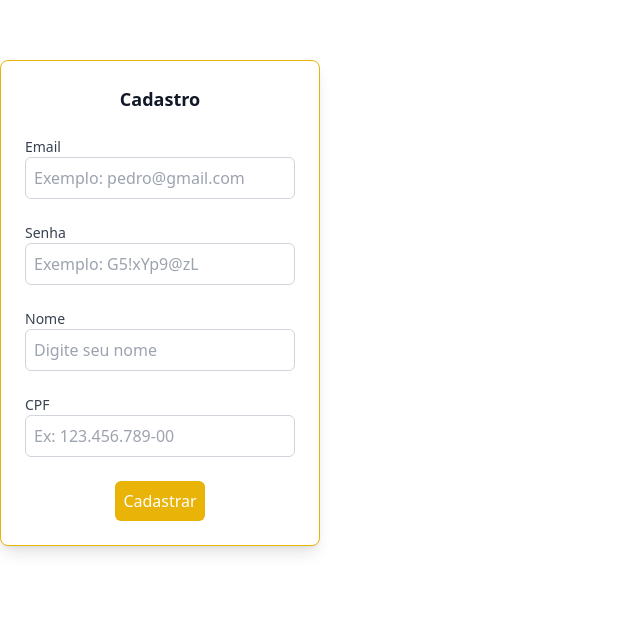
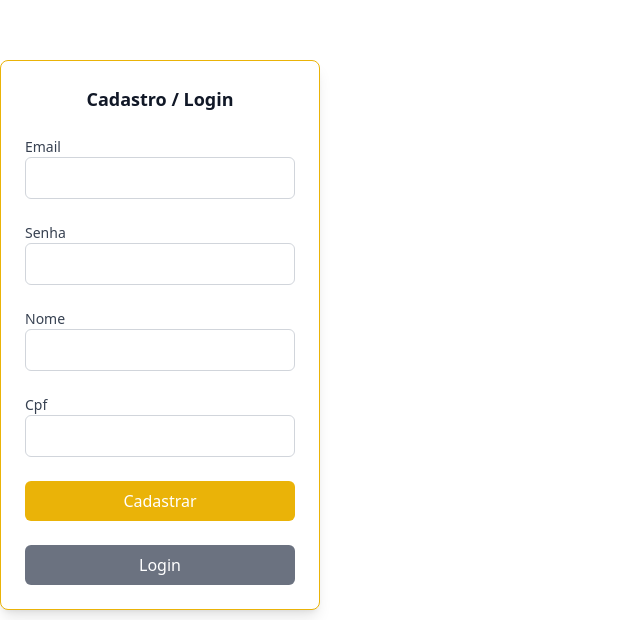
Before and after one commit to FernandesLR/Restaurante, a React (Vite) app in the folder frontend/: page /Login in a window 1280 px wide. Shown: the part 180-800 px from the top of the page, without its empty margins (0-640 px from the left). Built offline with nearby package versions, Linux system fonts and the light colour scheme.

Commit message:
Feat: adiciona metodos de fetch para cadastro e login de usuario

```diff
--- a/frontend/src/pages/Login/index.jsx
+++ b/frontend/src/pages/Login/index.jsx
@@ -1,110 +1,91 @@
-import React, { useState } from 'react';
-import usuarioValida from './validaUsuario';
+import React, { useState } from "react";
+import usuarioValida from "./validaUsuario";
 
-export default function Cadastrar() {
+export default function LoginCadastro() {
+  const [form, setForm] = useState({ email: "", senha: "", nome: "", cpf: "" });
   const [errors, setErrors] = useState({});
-    const [submitted, setSubmitted] = useState(false); // Indica se o usuário já clicou em "Cadastrar"
+  const [submitted, setSubmitted] = useState(false);
 
-    const cadastrar = async (event) => {
-        event.preventDefault();
-        setSubmitted(true); // Marca que o usuário tentou enviar
+  const handleChange = (e) => setForm({ ...form, [e.target.id]: e.target.value });
 
-        const email = document.getElementById("email").value;
-        const password = document.getElementById("password").value;
-        const name = document.getElementById("name").value;
-        const CPF = document.getElementById("CPF").value;
+  const cadastrar = async (e) => {
+    e.preventDefault();
+    setSubmitted(true);
 
-        if (!usuarioValida(email, password, CPF, setErrors)) return;
-
-        const userData = { email, password, name, CPF };
+    if (!usuarioValida(form.email, form.senha, form.cpf, setErrors)) return;
 
     try {
-            // Envia os dados para a API
-            const resp = await fetch('http://localhost/api/', {
+      const resp = await fetch("http://localhost:8000/cadastro", {
         method: "POST",
-                headers: {
-                    "Content-Type": "application/json"
-                },
-                // Passa os dados do usuário como JSON
-                body: JSON.stringify(userData),
+        headers: { "Content-Type": "application/json" },
+        body: JSON.stringify(form),
       });
-            // Aguarda a resposta da API
+      console.log(JSON.stringify(form))
       const data = await resp.json();
+      console.log(data);
+      alert(data.status == 201 ? "Cadastro realizado!" : "Erro no cadastro.");
+    } catch {
+      alert("Erro ao enviar os dados.");
+    }
+  };
 
-            if (data.status === "success") {
-                console.log("Cadastro realizado com sucesso");
-            } else {
-                console.log("Erro no cadastro");
-                alert("Erro no cadastro");
-            }
-        } catch (error) {
-            console.log('Erro ao enviar os dados:', error);
+  const login = async (e) => {
+    e.preventDefault();
+    try {
+      const resp = await fetch("http://localhost:8000/login", {
+        method: "POST",
+        headers: { "Content-Type": "application/json" },
+        body: JSON.stringify({ email: form.email, senha: form.senha }),
+      });
+      const data = await resp.json();
+      alert(data.status === 200 ? "Login realizado!" : "Credenciais inválidas.");
+    } catch {
+      alert("Erro ao tentar login.");
     }
   };
 
   return (
-        <form onSubmit={cadastrar} className="flex flex-col items-center gap-6 p-6 mt-60 w-80 border border-yellow-500 rounded-lg shadow-lg bg-white">
-            <h1 className="text-lg font-semibold text-gray-900">Cadastro</h1>
+    <form
+      onSubmit={cadastrar}
+      className="flex flex-col items-center gap-6 p-6 mt-60 w-80 border border-yellow-500 rounded-lg shadow-lg bg-white"
+    >
+      <h1 className="text-lg font-semibold text-gray-900">Cadastro / Login</h1>
 
-            {/* Input do Email*/}
-            <div className="flex flex-col w-full">
-                <label className="text-sm font-medium text-gray-700">Email</label>
+      {["email", "senha", "nome", "cpf"].map((field) => (
+        <div key={field} className="flex flex-col w-full">
+          <label className="text-sm font-medium text-gray-700 capitalize">{field}</label>
           <input
-                    type="text"
-                    id="email"
-                    placeholder='Exemplo: pedro@gmail.com'
-                    className={`border ${submitted ? (errors.email ? "border-red-500" : "border-green-500") : "border-gray-300"} rounded-md p-2 focus:outline-none focus:ring-2 focus:ring-yellow-500`}
+            type={field === "senha" ? "password" : "text"}
+            id={field}
+            value={form[field]}
+            onChange={handleChange}
+            className={`border ${
+              submitted
+                ? errors[field]
+                  ? "border-red-500"
+                  : "border-green-500"
+                : "border-gray-300"
+            } rounded-md p-2 focus:outline-none focus:ring-2 focus:ring-yellow-500`}
           />
-                {submitted && errors.email && <p className="text-red-500 text-sm">{errors.email}</p>}
+          {submitted && errors[field] && (
+            <p className="text-red-500 text-sm">{errors[field]}</p>
+          )}
         </div>
+      ))}
 
+      <button
+        type="submit"
+        className="bg-yellow-500 text-white font-medium p-2 rounded-md hover:bg-yellow-600 transition w-full"
+      >
+        Cadastrar
+      </button>
 
-            {/* Input da Senha*/}
-            <div className="flex flex-col w-full">
-                <label className="text-sm font-medium text-gray-700">Senha</label>
-                <input
-                    type="password"
-                    id="password"
-                    placeholder='Exemplo: G5!xYp9@zL'
-                    className={`border ${submitted ? (errors.password ? "border-red-500" : "border-green-500") : "border-gray-300"} rounded-md p-2 focus:outline-none focus:ring-2 focus:ring-yellow-500`}
-                />
-                {submitted && errors.password && <p className="text-red-500 text-sm">{errors.password}</p>}
-            </div>
-
-            {/* Input do Nome*/}
-            <div className="flex flex-col w-full">
-                <label className="text-sm font-medium text-gray-700">Nome</label>
-                <input
-                    type="text"
-                    id="name"
-                    placeholder="Digite seu nome"
-                    className={`border ${submitted ? "border-green-500" : "border-gray-300"} rounded-md p-2 focus:outline-none focus:ring-2 focus:ring-yellow-500`}
-                />
-            </div>
-
-            {/* Input do CPF*/}
-            {/*ex: de cpf válido para teste 514.888.860-16*/}
-            <div className="flex flex-col w-full">
-                <label className="text-sm font-medium text-gray-700">CPF</label>
-                <input
-                    type="text"
-                    id="CPF"
-                    placeholder="Ex: 123.456.789-00"
-                    maxLength="14"
-                    onInput={(e) => {
-                      e.target.value = e.target.value
-                        .replace(/\D/g, "") // Remove não números
-                        .replace(/(\d{3})(\d)/, "$1.$2")
-                        .replace(/(\d{3})(\d)/, "$1.$2")
-                        .replace(/(\d{3})(\d{1,2})$/, "$1-$2");
-                    }}
-                    className={`border ${submitted ? (errors.CPF ? "border-red-500" : "border-green-500") : "border-gray-300"} rounded-md p-2 focus:outline-none focus:ring-2 focus:ring-yellow-500`}
-                />
-                {submitted && errors.CPF && <p className="text-red-500 text-sm">{errors.CPF}</p>}
-            </div>
-
-            <button type="submit" className="bg-yellow-500 text-white font-medium p-2 rounded-md hover:bg-yellow-600 transition">
-                Cadastrar
+      <button
+        type="button"
+        onClick={login}
+        className="bg-gray-500 text-white font-medium p-2 rounded-md hover:bg-gray-600 transition w-full"
+      >
+        Login
       </button>
     </form>
   );
```
Lines whose indentation alone changed are shown as unchanged.
